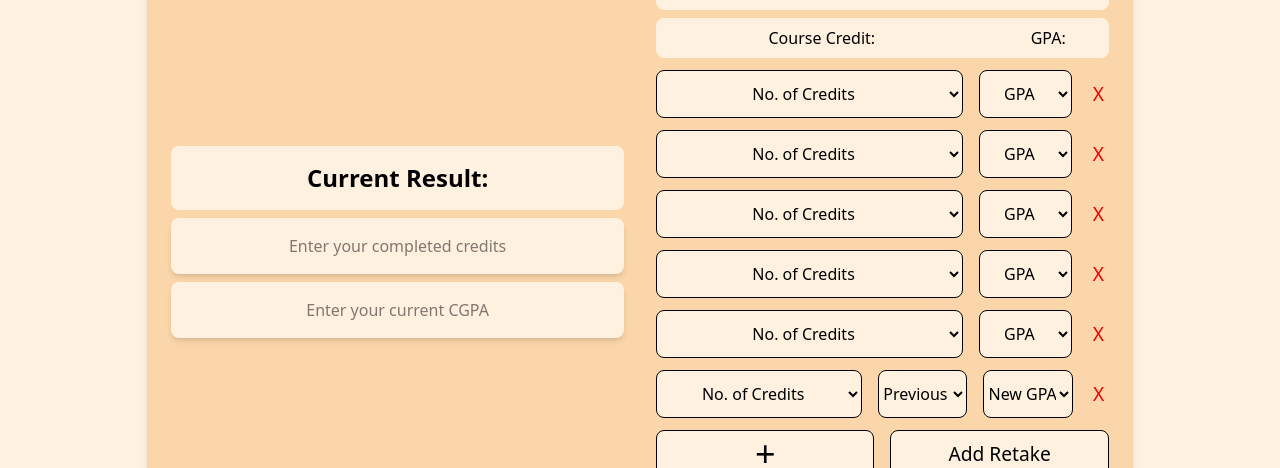
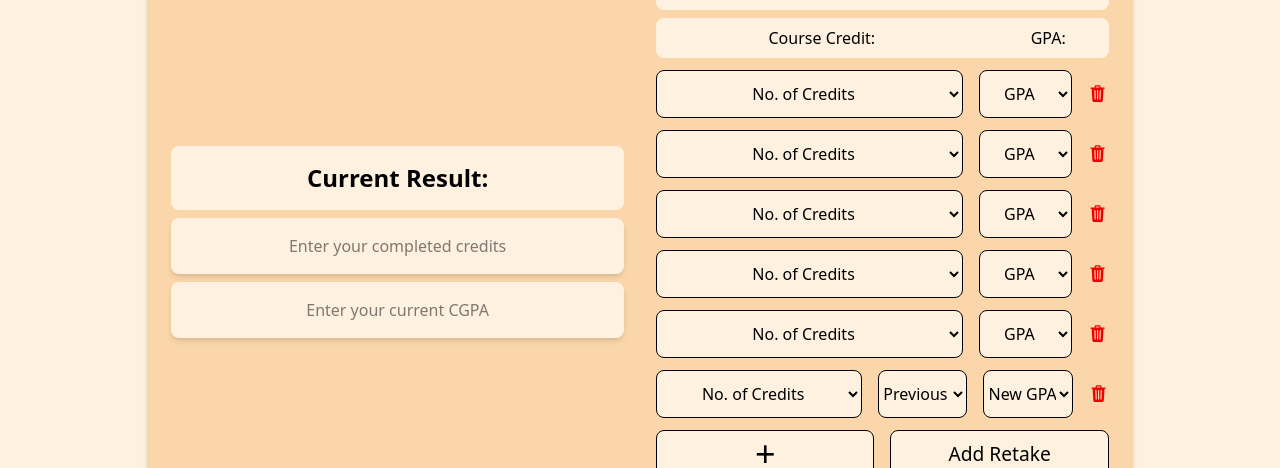
Before and after one commit to sajidzamanme/UIU_CGPA_Calculator, a React (Vite) app: page / in a window 1280 px wide. Both pictures are taken after a click on the button "Add Retake". Shown: the part 246-714 px from the top of the page. Built offline with nearby package versions, Linux system fonts and the light colour scheme.

Commit message:
change delete button

```diff
--- a/package.json
+++ b/package.json
@@ -13,6 +13,7 @@
     "@tailwindcss/vite": "^4.1.5",
     "react": "^19.1.0",
     "react-dom": "^19.1.0",
+    "react-icons": "^5.5.0",
     "tailwindcss": "^4.1.5"
   },
   "devDependencies": {
--- a/src/components/SemesterForm.jsx
+++ b/src/components/SemesterForm.jsx
@@ -1,4 +1,5 @@
 import { useState } from "react";
+import { IoTrash } from "react-icons/io5";
 
 const SemesterForm = ({
   setSemesterStatus,
@@ -156,7 +157,7 @@ const SemesterForm = ({
               onClick={() => handleRemove(index)}
               className="w-[5%] text-[1.2rem] font-medium text-[#f10000]"
             >
-              X
+              <IoTrash />
             </button>
           </div>
         );
@@ -243,7 +244,7 @@ const SemesterForm = ({
               onClick={() => handleRemoveRetake(index)}
               className="w-[5%] text-[1.2rem] font-medium text-[#f10000]"
             >
-              X
+              <IoTrash />
             </button>
           </div>
         );
```
Also changed, not shown: 1 other file (tests, documents, lock files or other folders).
